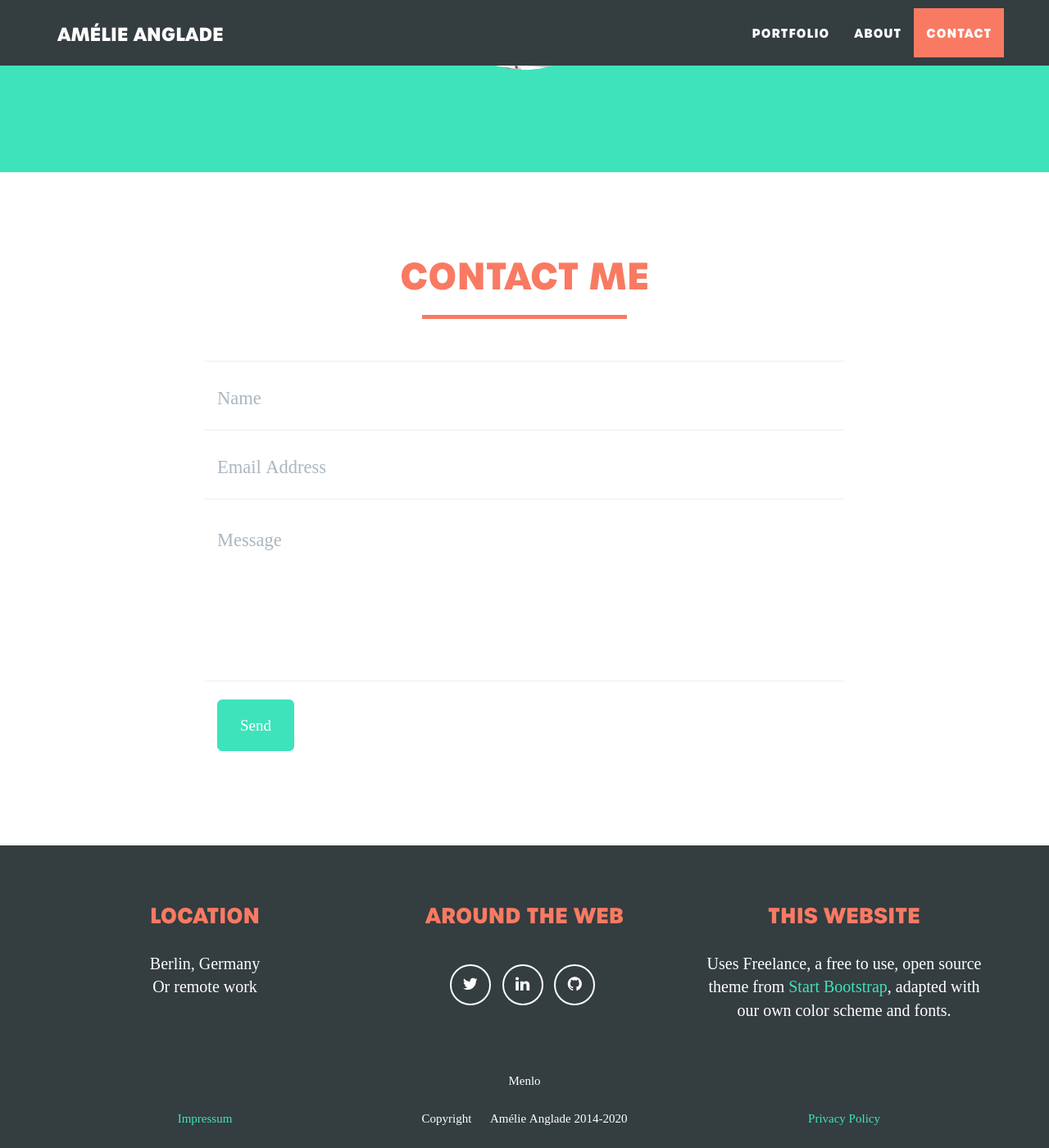
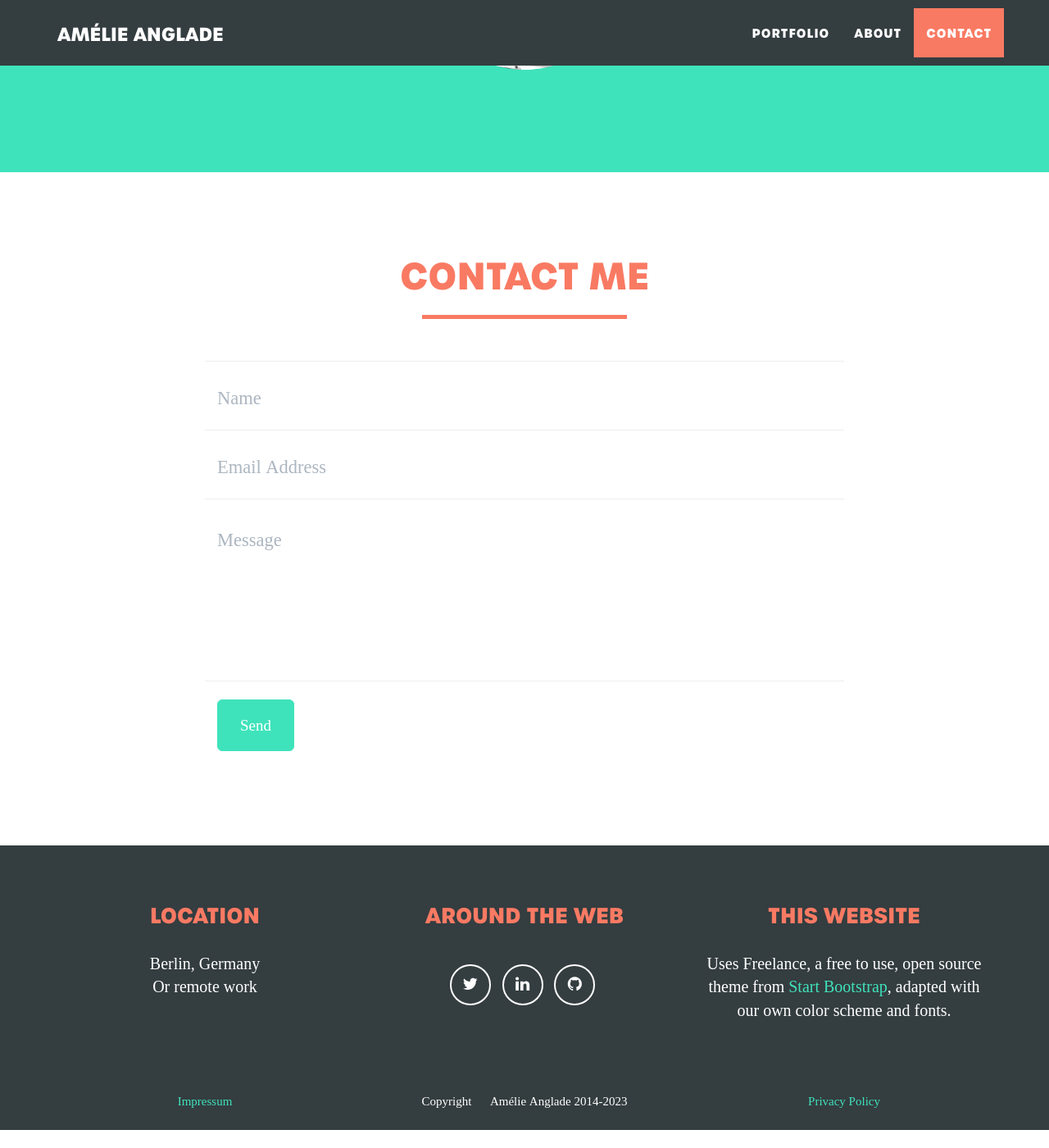
Before and after one commit to utstikkar/utstikkar.github.io, a Jekyll site: the page index.html, which Jekyll copies as it is, in a window 1280 px wide and 1400 px high, scrolled down 2537 px. Shown: the whole window at 82% size. Built offline with Jekyll 4.4.1, drawn with Linux system fonts in a browser that asks for light colours; nearby versions of some CDN libraries; library files that are not in the unit come from our copies; after the commit the page ends 3915 px from its top, so only the background shows below that.

Commit message:
Re-introduce small changes

```diff
--- a/css/freelancer.css
+++ b/css/freelancer.css
@@ -314,6 +314,7 @@ section.success a.active {
     top: 2em;
     margin: 0;
     font-size: .85em;
+    font-family: Urbane;
     line-height: 1.764705882em;
     vertical-align: middle;
     vertical-align: baseline;
--- a/index.html
+++ b/index.html
@@ -269,7 +269,7 @@
                         <p>Uses Freelance, a free to use, open source theme from <a href="https://startbootstrap.com">Start Bootstrap</a>, adapted with our own color scheme and fonts.</p>
                     </div>
                 </div>
-            </div>Menlo
+            </div>
         </div>
         <div class="footer-below">
             <div class="container">
@@ -278,7 +278,7 @@
                         <a href="#impressum" class="portfolio-link" data-toggle="modal">Impressum</a>
                     </div>
                     <div class="col-md-4">
-                        Copyright &copy; Amélie Anglade 2014-2020
+                        Copyright &copy; Amélie Anglade 2014-2023
                     </div>
                     <div class="col-md-4">
                     <a href="https://www.iubenda.com/privacy-policy/34576635" class="iubenda-white iubenda-embed" title="Privacy Policy ">Privacy Policy</a><script type="text/javascript">(function (w,d) {var loader = function () {var s = d.createElement("script"), tag = d.getElementsByTagName("script")[0]; s.src="https://cdn.iubenda.com/iubenda.js"; tag.parentNode.insertBefore(s,tag);}; if(w.addEventListener){w.addEventListener("load", loader, false);}else if(w.attachEvent){w.attachEvent("onload", loader);}else{w.onload = loader;}})(window, document);</script>
```
Also changed, not shown: css/bootstrap.css.
